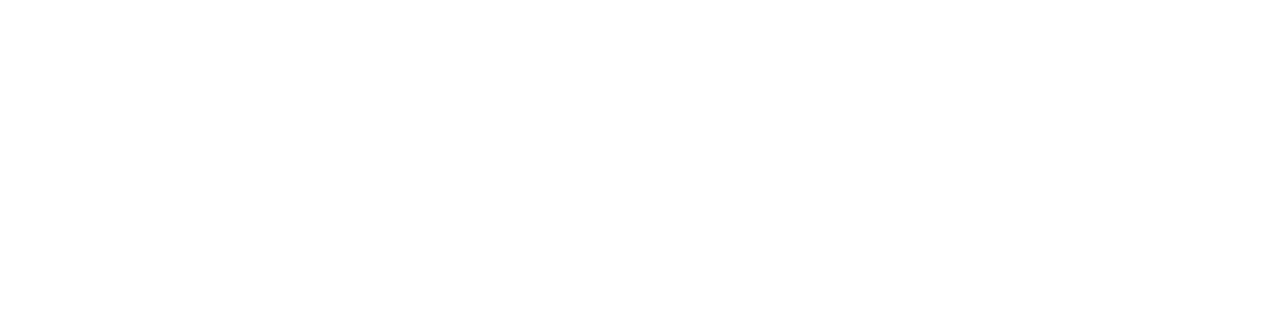
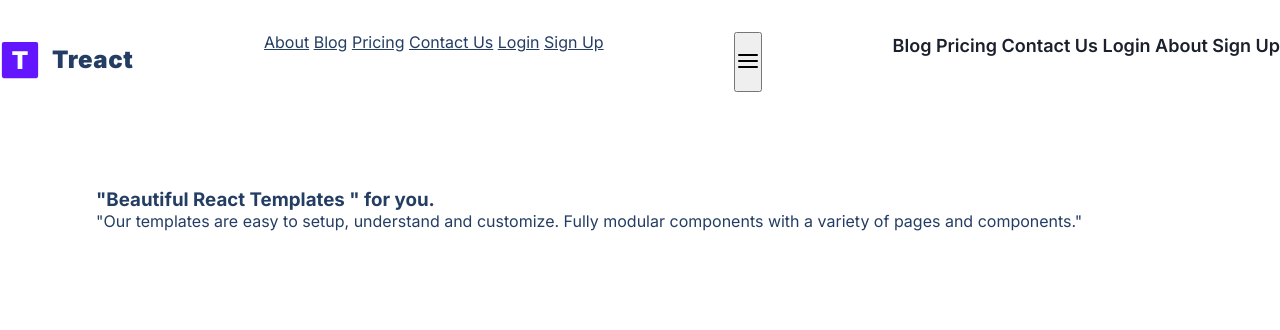
Before and after one commit to Lucy1919/Final-Project-Treact, a plain HTML site: page index.html in a window 1280 px wide. Drawn offline with Linux system fonts and the light colour scheme.

Commit message:
continuing to work on project

```diff
--- a/index.html
+++ b/index.html
@@ -1,11 +1,81 @@
 <!DOCTYPE html>
 <html lang="en">
-<head>
-    <meta charset="UTF-8">
-    <meta name="viewport" content="width=device-width, initial-scale=1.0">
-    <title>Document</title>
-</head>
-<body>
+  <head>
+    <meta charset="UTF-8" />
+    <meta name="viewport" content="width=device-width, initial-scale=1.0" />
+    <title>Treact</title>
+    <link rel="stylesheet" href="styles.css" />
+    <script
+      src="https://kit.fontawesome.com/eeae072c97.js"
+      crossorigin="anonymous"
+    ></script>
+    <script src="script.js"></script>
+  </head>
+  <body>
+    <section id="landing">
+      <nav>
+        <div class="row nav__row">
+          <div class="nav__logo">
+            <img
+              class="nav__logo--img"
+              src="./assets/logo.2c489fc453a1783cbadacf914efa3df6.svg"
+              alt="logo"
+            />
+            <div class="nav__logo--title">Treact</div>
+          </div>
+          <div class="nav__links">
+            <a href="#" class="nav__link">About</a>
+            <a href="#" class="nav__link">Blog</a>
+            <a href="#" class="nav__link">Pricing</a>
+            <a href="#" class="nav__link">Contact Us</a>
+            <a href="#" class="nav__link login">Login</a>
+            <a href="#" class="nav__link nav__link--primary">Sign Up</a>
+          </div>
+          <button class="btn__menu" onclick="openMenu()">
+            <svg
+              xmlns="http://www.w3.org/2000/svg"
+              width="24"
+              height="24"
+              viewBox="0 0 24 24"
+              fill="none"
+              stroke="currentColor"
+              stroke-width="2"
+              stroke-linecap="round"
+              stroke-linejoin="round"
+              class="btn__menu--svg"
+            >
+              <line x1="3" y1="12" x2="21" y2="12"></line>
+              <line x1="3" y1="6" x2="21" y2="6"></line>
+              <line x1="3" y1="18" x2="21" y2="18"></line>
+            </svg>
+          </button>
+          <div class="modal__links">
+              <a class="modal__link" >Blog</a>
+              <a class="modal__link" >Pricing</a>
+              <a class="modal__link" >Contact Us</a>
+              <a class="modal__link" >Login</a>
+              <a class="modal__link" >About</a>
+              <a class="modal__link modal__link--primary" >Sign Up</a>
+          </div>
+        </div>
+        <header>
+            <div class="container">
+                <div class="row">
+                    <div class="header__description">
+                        <h1>
+                            "Beautiful React Templates "
+                            <span class="purple">for you.</span>
+                        </h1>
+                        <p class="header__description--para">
+                            "Our templates are easy to setup, understand and customize. Fully modular components with a variety of pages and components."
 
-</body>
+                        </p>
+                    </div>
+                </div>
+
+            </div>
+        </header>
+      </nav>
+    </section>
+  </body>
 </html>
--- /dev/null
+++ b/styles.css
@@ -0,0 +1,108 @@
+@import url('https://fonts.googleapis.com/css2?family=Inter:ital,opsz,wght@0,14..32,100..900;1,14..32,100..900&family=Roboto:ital,wdth,wght@0,75..100,100..900;1,75..100,100..900&display=swap');
+* {
+    padding: 0;
+    margin: 0;
+    box-sizing: border-box;
+    font-family: 'Inter', sans-serif;
+    color: 243e63;
+}
+
+body {
+    min-width: 100vw;
+    overflow: hidden;
+}
+
+.row {
+    width: 100%;
+    max-width: 1280px;
+    margin: 0 auto;
+}
+
+.row__narrow {
+    width: 100%;
+    max-width: 1280px;
+    margin: 0 auto;
+}
+
+.container {
+    padding: 96px;
+}
+
+nav {
+    color: #243e63;
+    padding: 32px 0 0;
+    font: 16px 'Inter', sans-serif;
+}
+
+.row.nav__row {
+    color: #243e63;
+    font: 16px 'Inter', sans-serif;
+}
+
+.nav {
+    display: flex;
+    justify-content: space-between;
+    align-items: center;
+}
+
+.nav__row {
+    display: flex;
+    justify-content: space-between;
+}
+
+.nav__logo {
+    display: flex;
+    align-items: center;
+    margin: 8px 0;
+    padding-bottom: 4px;
+}
+
+.nav__logo--img {
+    width: 40px;
+    height: 40px;
+}
+
+.nav__logo--title {
+    color: #243e63;
+    font: 24px 'Inter', sans-serif;
+    font-weight: 900;
+    margin: 0 0 0 12px;
+    padding: 0 0 2px;
+    letter-spacing: 0.6px;
+}
+
+.modal__link {
+    color: #1a202c;
+    font-size: 18px;
+    font-weight: 600;
+    line-height: 1.5;
+    margin: 8px 0;
+    padding-bottom: 4px;
+    border-bottom: 2px solid transparent;
+}
+
+a {
+    margin: 0;
+    padding: 0;
+    box-sizing: border-box;
+    font-family: 'Inter', sans-serif;
+    color: #243e63;
+}
+
+.modal {
+    position: fixed;
+    top: 0;
+    left: 0;
+    right: 0;
+    height: 378px;
+    margin: 24px 16px;
+    padding: 32px;
+    background-color: #fff;
+    border: 1px solid rgb(229, 231, 235);
+    border-radius: 8px;
+    z-index: 4;
+    visibility: hidden;
+    opacity: 0;
+    transform: translateX(300%);
+    transition: all 300ms ease;
+}
```
Also changed, not shown: index.js (added), script.js (added).
